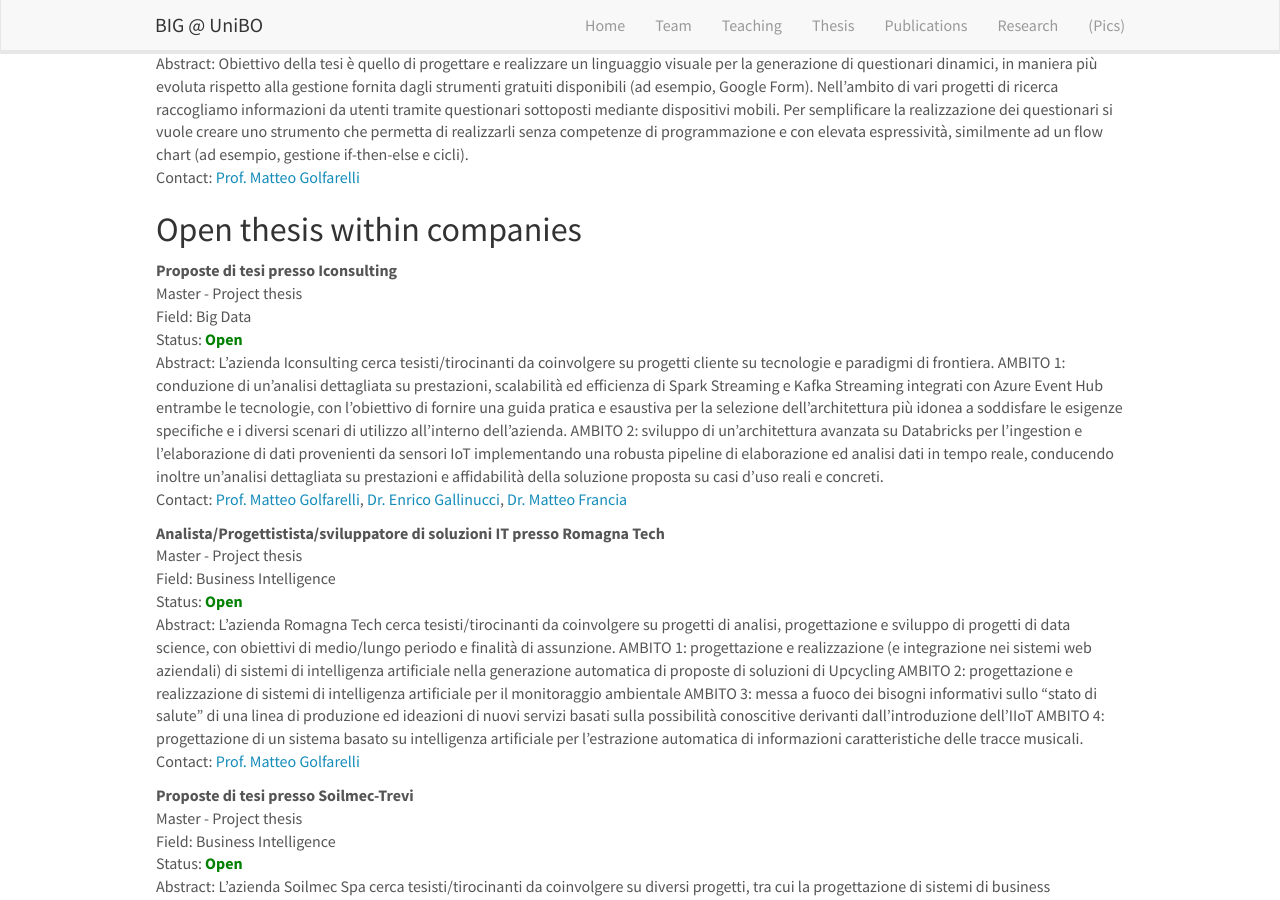
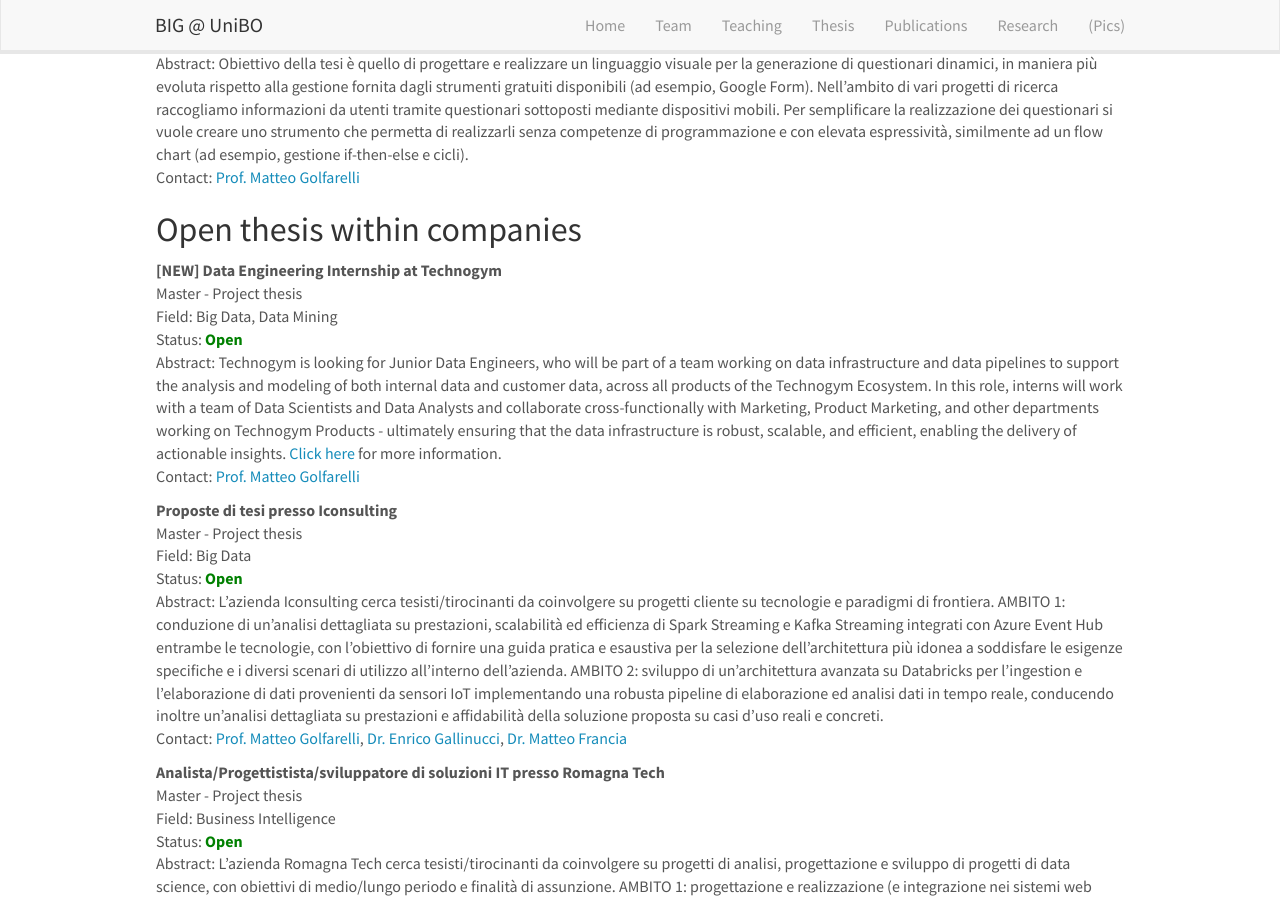
Before and after one commit to big-unibo/big-unibo.github.io, a Jekyll site: the page built from _pages/thesis.md, in a window 1280 px wide and 900 px high, scrolled down 2253 px. Built offline with Jekyll 4.4.1, drawn with Linux system fonts in a browser that asks for light colours; nearby versions of some CDN libraries.

Commit message:
updated theses

```diff
--- a/_data/thesis.yml
+++ b/_data/thesis.yml
@@ -110,6 +110,24 @@
     L'obiettivo della tesi è quello di partire da un precedente lavoro di ricerca in questo ambito per studiare implementazioni che sfruttino efficientemente molteplici modelli.
     In particolare, il focus sarà sulla progettazione, implementazione e test di un data warehouse che si appoggi su PostgreSQL (modello relazionale e documentale) e Neo4J (modello a grafo).
 
+
+- title: "[NEW] Data Engineering Internship at Technogym"
+  level: Master
+  field: Big Data, Data Mining
+  type: Project thesis
+  location: company
+  status: Open
+  year:
+  contact: "<a href='mailto:matteo.golfarelli@unibo.it'>Prof. Matteo Golfarelli</a>"
+  supervisor:
+  co-supervisor:
+  student:
+  abstract: |
+    Technogym is looking for Junior Data Engineers, who will be part of a team working on data infrastructure and data pipelines to support the analysis and modeling of both internal data and customer data, across all products of the Technogym Ecosystem.
+    In this role, interns will work with a team of Data Scientists and Data Analysts and collaborate cross-functionally with Marketing, Product Marketing, and other departments working on Technogym Products - ultimately ensuring that the data infrastructure is robust, scalable, and efficient, enabling the delivery of actionable insights.
+    <a href='https://careers.technogym.com/job/Cesena-Data-Engineering-Internship-FC/1099301901/'>Click here</a> for more information.
+  link:
+  slides:
 
 - title: "Proposte di tesi presso Iconsulting"
   level: Master
```
